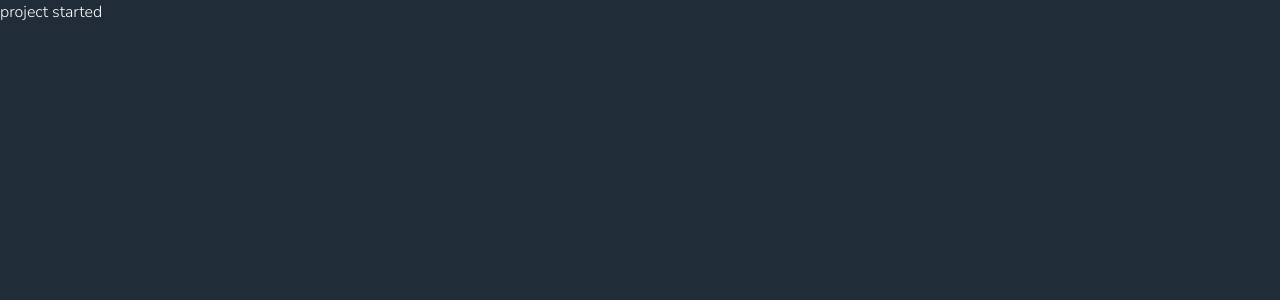
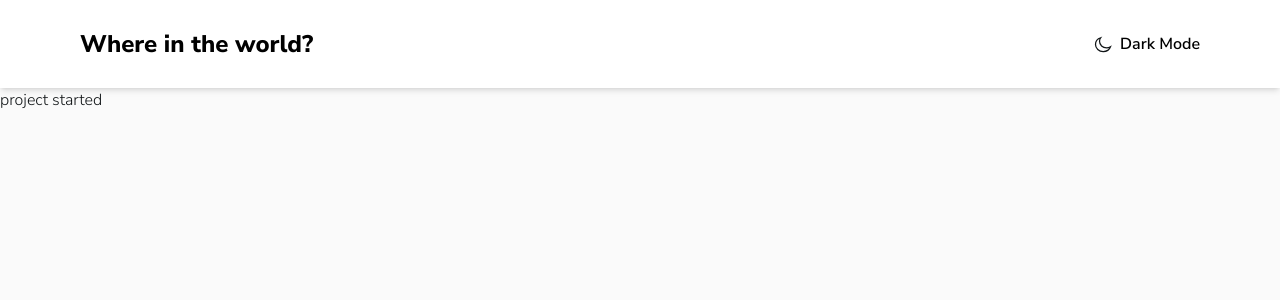
Before and after one commit to kcde/whereintheworld, a Vue app: page / in a window 1280 px wide. Shown: the top 300 px of the page. Built offline with nearby package versions, Linux system fonts and the light colour scheme.

Commit message:
add app header

```diff
--- a/src/App.vue
+++ b/src/App.vue
@@ -1,9 +1,12 @@
 <script>
-  export default {};
+  import TheHeader from './components/UI/TheHeader.vue';
+
+  export default { components: { TheHeader } };
 </script>
 <template>
-  <div class="dark" data-mode="dark">
-    <div class="primary-bg font-nunito-sans min-h-screen p-">
+  <div data-mode="">
+    <div class="primary-bg font-nunito-sans min-h-screen">
+      <TheHeader />
       <h1 class="primary-text">project started</h1>
     </div>
   </div>
--- /dev/null
+++ b/src/components/UI/TheHeader.vue
@@ -0,0 +1,14 @@
+<script>
+  import ThemeToggle from './ThemeToggle.vue';
+
+  export default { components: { ThemeToggle } };
+</script>
+<template>
+  <header
+    class="bg-light-100 text-sm md:text-2xl shadow-md py-7 px-4 md:px-8 xl:px-20 flex items-center justify-between"
+  >
+    <h1 class="font-extrabold">Where in the world?</h1>
+    <ThemeToggle />
+  </header>
+</template>
+<style scoped></style>
--- /dev/null
+++ b/src/components/UI/ThemeToggle.vue
@@ -0,0 +1,23 @@
+<script>
+  import LightMoon from '../../svgs/LightMoon.vue';
+  import DarkMoon from '../../svgs/DarkMoon.vue';
+
+  export default {
+    methods: {
+      toogleTheme() {},
+    },
+    components: { LightMoon, DarkMoon },
+  };
+</script>
+<template>
+  <button class="flex items-center gap-2">
+    <div>
+      <Transition name="toggle-icon">
+        <LightMoon v-if="true" />
+        <DarkMoon v-else />
+      </Transition>
+    </div>
+    <p class="font-semibold text-xs md:text-base">Dark Mode</p>
+  </button>
+</template>
+<style scoped></style>
--- /dev/null
+++ b/src/svgs/DarkMoon.vue
@@ -0,0 +1,16 @@
+<template>
+  <svg
+    width="16"
+    height="15"
+    viewBox="0 0 16 15"
+    fill="none"
+    xmlns="http://www.w3.org/2000/svg"
+  >
+    <path
+      fill-rule="evenodd"
+      clip-rule="evenodd"
+      d="M11.5532 10.815C7.66857 10.815 4.51929 7.92783 4.51929 4.36821C4.51929 3.0253 4.96679 1.78158 5.73143 0.75C2.69036 1.69515 0.5 4.33122 0.5 7.43807C0.5 11.3385 3.94929 14.5 8.20357 14.5C11.5929 14.5 14.4696 12.4932 15.5 9.70452C14.375 10.4048 13.0161 10.815 11.5532 10.815Z"
+      fill="white"
+    />
+  </svg>
+</template>
--- /dev/null
+++ b/src/svgs/LightMoon.vue
@@ -0,0 +1,18 @@
+<template>
+  <svg
+    width="18"
+    height="17"
+    viewBox="0 0 18 17"
+    fill="none"
+    xmlns="http://www.w3.org/2000/svg"
+  >
+    <path
+      fill-rule="evenodd"
+      clip-rule="evenodd"
+      d="M12.5532 11.815C8.66857 11.815 5.51929 8.92783 5.51929 5.36821C5.51929 4.0253 5.96679 2.78158 6.73143 1.75C3.69036 2.69515 1.5 5.33122 1.5 8.43807C1.5 12.3385 4.94929 15.5 9.20357 15.5C12.5929 15.5 15.4696 13.4932 16.5 10.7045C15.375 11.4048 14.0161 11.815 12.5532 11.815Z"
+      fill="white"
+      stroke="#111517"
+      stroke-width="1.25"
+    />
+  </svg>
+</template>
--- a/tailwind.config.cjs
+++ b/tailwind.config.cjs
@@ -21,6 +21,9 @@ module.exports = {
       fontFamily: {
         'nunito-sans': ['Nunito Sans', 'sans-serif'],
       },
+      screens: {
+        xlarge: '1440px',
+      },
     },
   },
   plugins: [],
```
